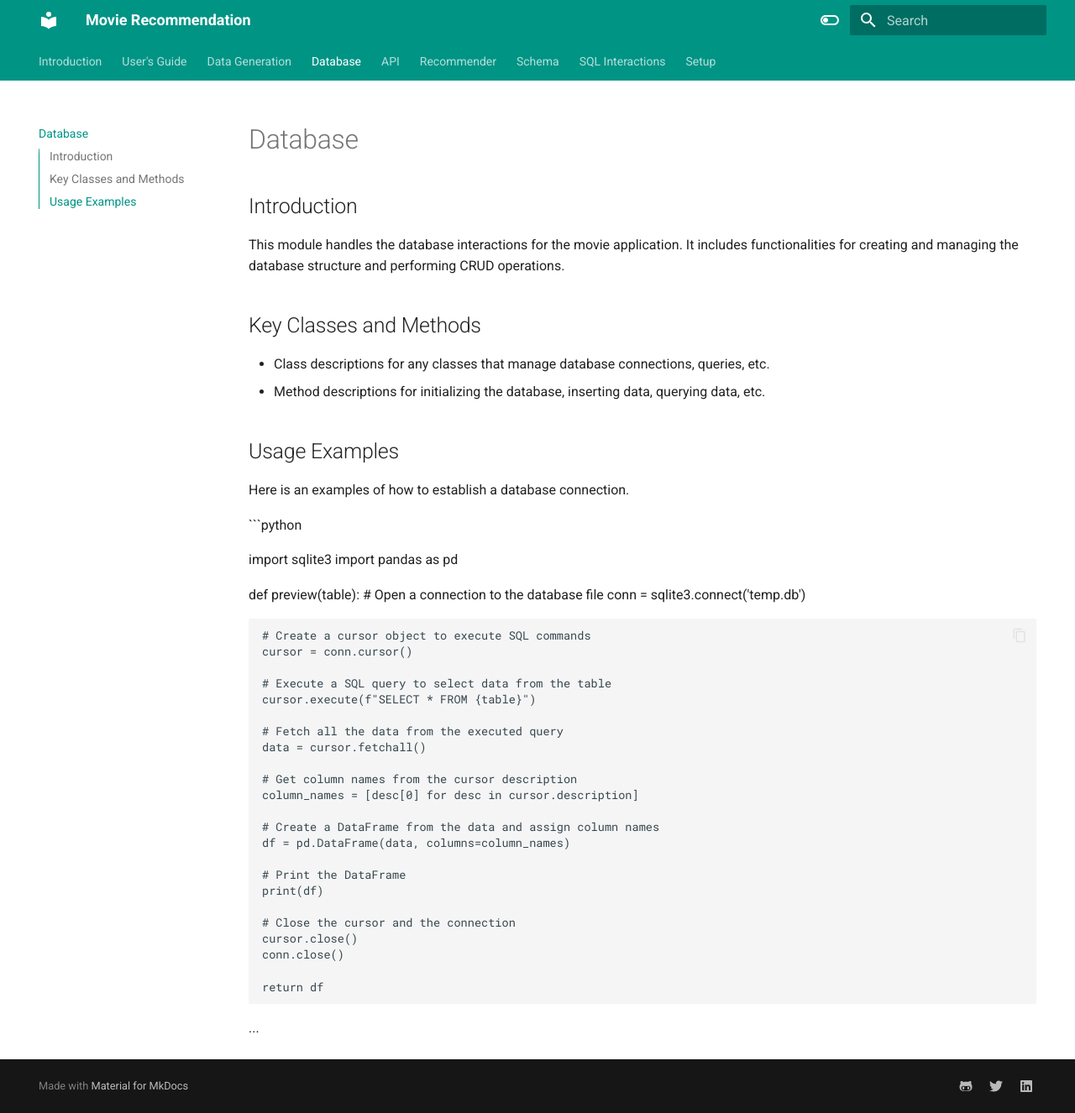
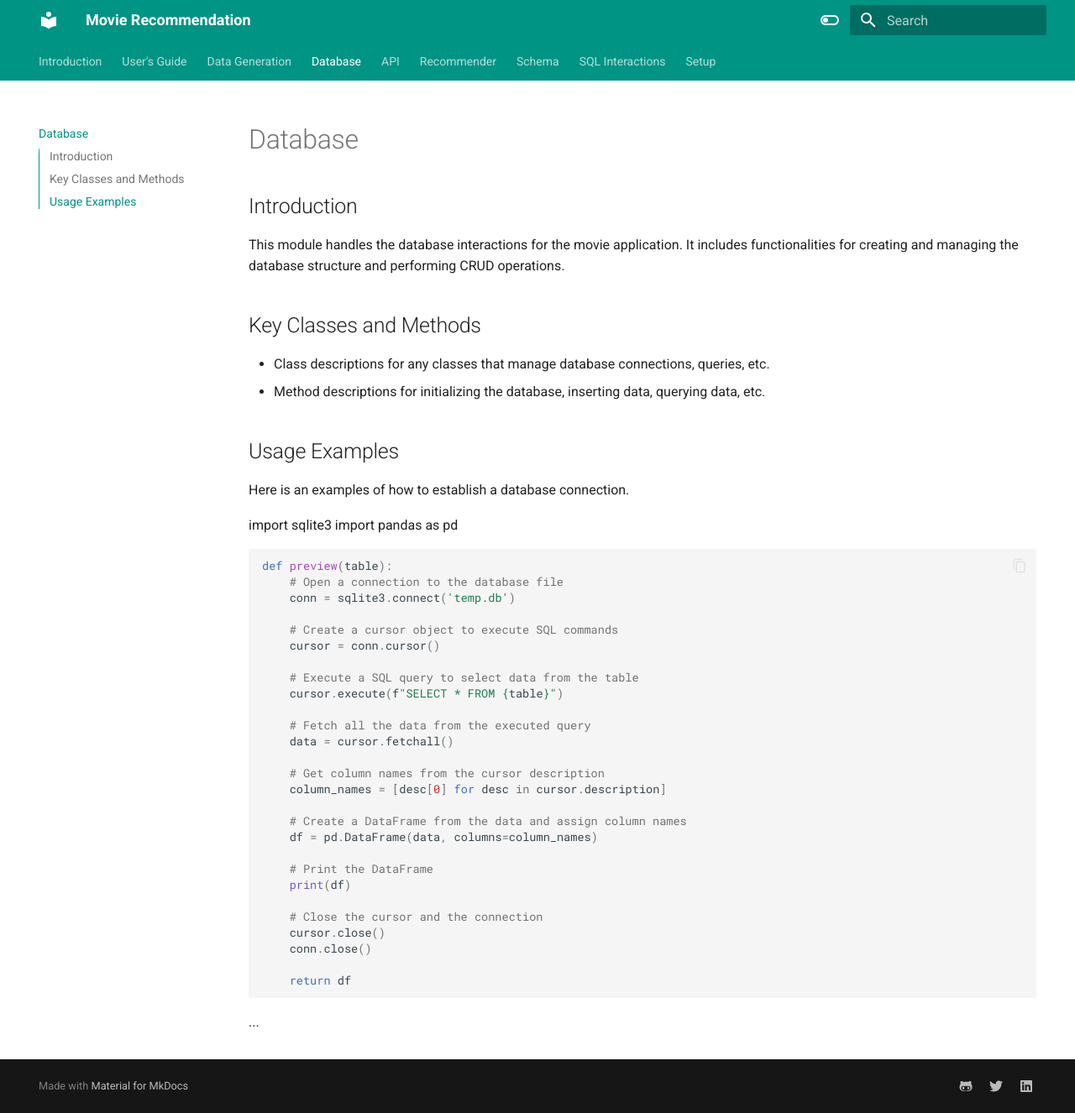
Before and after one commit to petopet7/MK_Docs-1, an MkDocs documentation site: the page built from docs/database.md, in a window 1280 px wide and 1326 px high. Shown: the whole window at 84% size. Built offline with MkDocs 1.6.1 and Material for MkDocs 9.7.7, drawn with Linux system fonts in a browser that asks for light colours.

Commit message:
database.md

````diff
--- a/docs/database.md
+++ b/docs/database.md
@@ -10,10 +10,10 @@ This module handles the database interactions for the movie application. It incl
 ## Usage Examples
 Here is an examples of how to establish a database connection.
 
-```python
-
 import sqlite3
 import pandas as pd
+
+```python
 
 def preview(table):
     # Open a connection to the database file
@@ -42,5 +42,6 @@ def preview(table):
     conn.close()
 
     return df
+```
 
 ...
````
